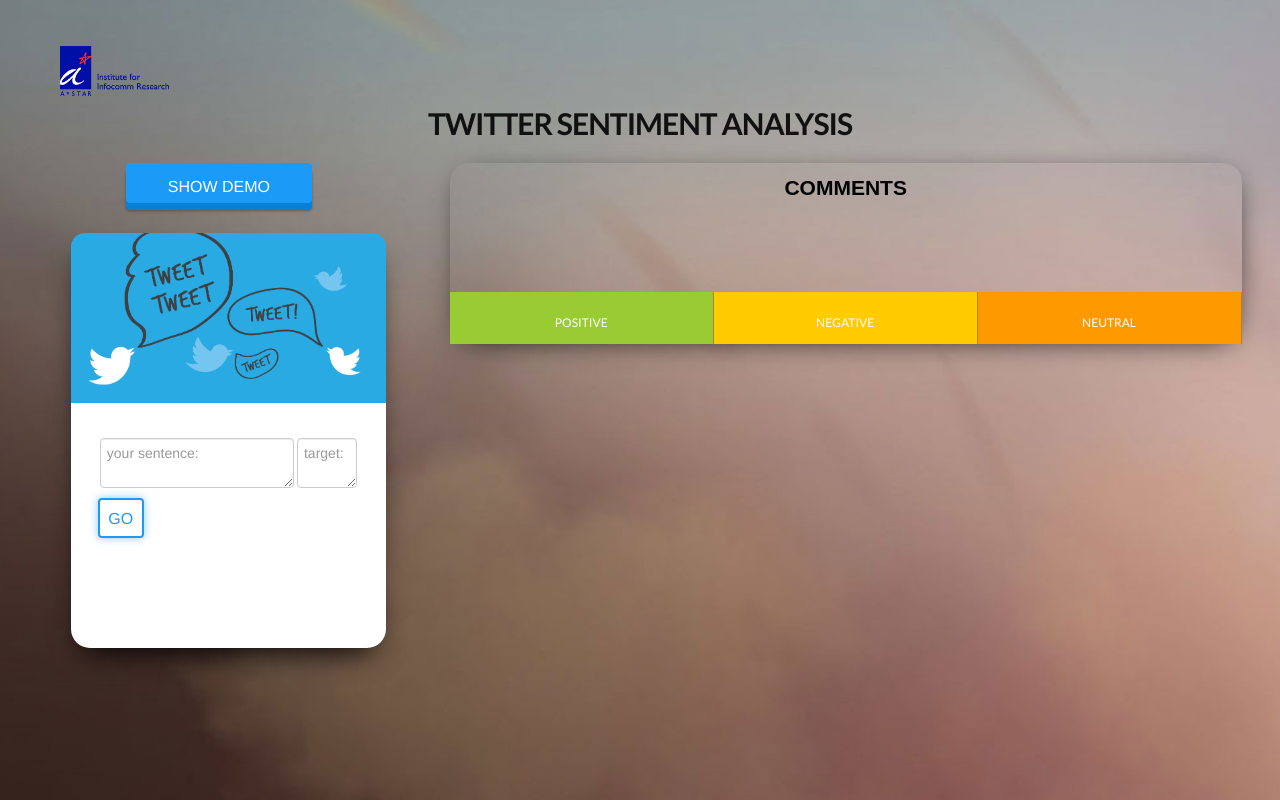
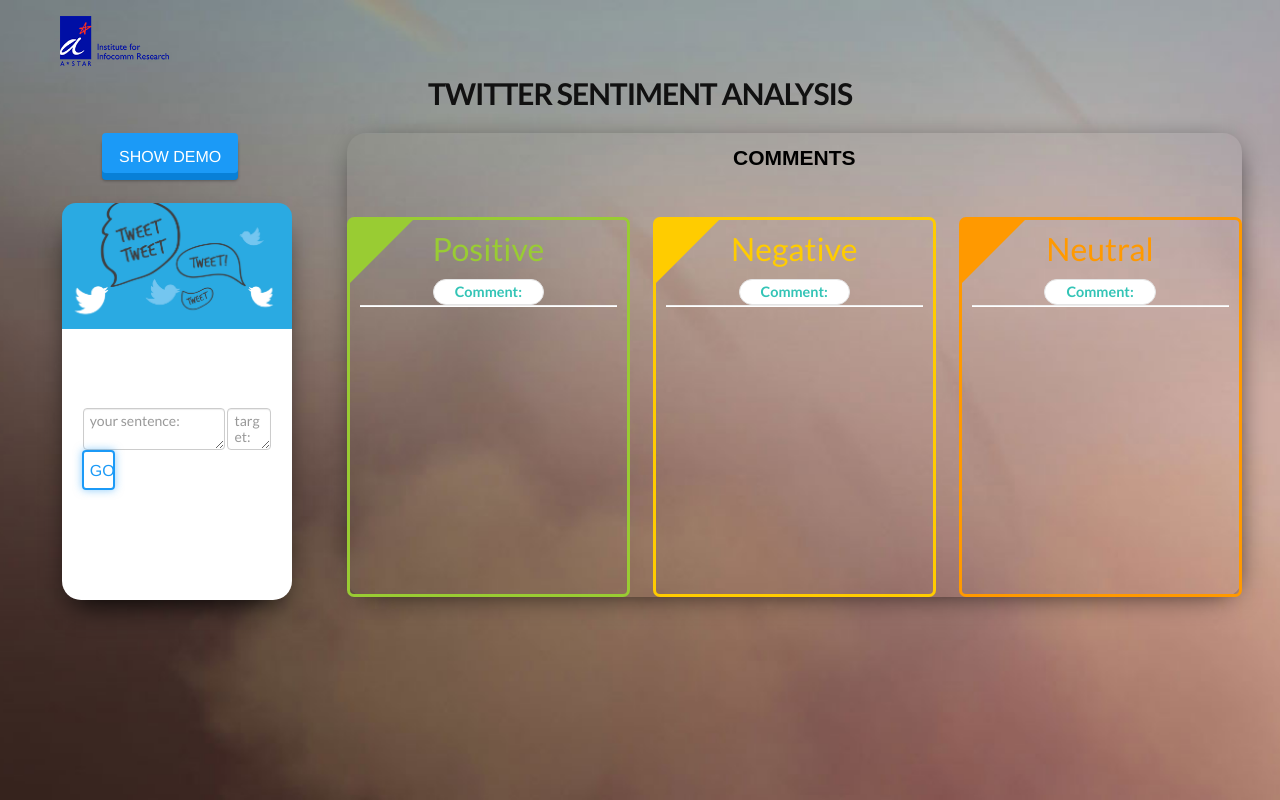
Before and after one commit to zhangyuchen584/careerfair_demo, a website: page app/index.html at #!/view2 in a window 1280 px wide. Drawn offline with nearby package versions, Linux system fonts and the light colour scheme.

Commit message:
change_color_

```diff
--- a/app/app.css
+++ b/app/app.css
@@ -56,7 +56,7 @@
 font-family: Arial,serif;
 color: #111111;
 font-weight: bold;
-font-size: 1.3em;
+font-size: 1.4em;
 font-weight: bold;
 padding-bottom: 9px;
 padding-top: 9px;
@@ -103,7 +103,6 @@
     border-top-right-radius: 14px;
 }
 
-
 .clash-card__unit-name1 {
     font-size: 26px;
     color: black;
@@ -113,6 +112,129 @@
     text-align: left;
 }
 
+.package {
+  -webkit-box-sizing: border-box;
+          box-sizing: border-box;
+  /*width: 301px;*/
+  height: 380px;
+  border: 3px solid #e8e8e8;
+  border-radius: 7px;
+  display: inline-block;
+  padding: 24px 10px 5px 10px;
+  text-align: center;
+  float: left;
+  -webkit-transition: margin-top 0.5s linear;
+  transition: margin-top 0.5s linear;
+  position: relative;
+}
+.package:hover {
+  margin-top: -30px;
+  -webkit-transition: margin-top 0.3s linear;
+  transition: margin-top 0.3s linear;
+}
+.name {
+  color: #565656;
+  font-weight: 300;
+  font-size: 2rem;
+  margin-top: -5px;
+}
+.price {
+  margin-top: 7px;
+  font-weight: bold;
+}
+.price::after {
+  content: " / month per user";
+  font-weight: normal;
+}
+/*hr {
+  background-color: #111111;
+  border: none;
+  height: 1px;
+}*/
+.trial {
+  font-size: .9rem;
+  font-weight: 600;
+  padding: 2px 21px 2px 21px;
+  color: #33c4b6;
+  border: 1px solid #e4e4e4;
+  display: inline-block;
+  border-radius: 15px;
+  background-color: white;
+  position: relative;
+  bottom: -20px;
+}
+ul {
+  list-style: none;
+  padding: 0;
+  text-align: left;
+  margin-top: 29px;
+}
+/*li {
+  margin-bottom: 15px;
+}
+.checkIcon {
+  font-family: "FontAwesome";
+  content: "\f00c";
+}*/
+/*li::before {
+  font-family: "FontAwesome";
+  content: "\f00c";
+  font-size: 1.3rem;
+  color: #33c4b6;
+  margin-right: 3px;
+}*/
+
+
+.positive {
+  border-color: #99CC33;
+}
+.positive::before {
+  border-style: solid;
+  border-width: 64px 64px 0 0;
+  margin-left: -1px;
+  border-color: #99CC33 transparent transparent transparent;
+}
+.negtive {
+  border-color: #ffcc00;
+}
+.negtive::before {
+  border-style: solid;
+  border-width: 64px 64px 0 0;
+  margin-left: -1px;
+  border-color: #ffcc00 transparent transparent transparent;
+}
+.neutral {
+  border-color: #ff9900;
+}
+.neutral::before {
+  border-style: solid;
+  border-width: 64px 64px 0 0;
+  margin-left: -1px;
+  border-color: #ff9900 transparent transparent transparent;
+}
+/* Triangle */
+.package::before {
+  width: 0;
+  height: 0;
+  position: absolute;
+  left: 0;
+  top: 0;
+  content: "";
+}
+.package::after {
+  font-family: "FontAwesome";
+  color: white;
+  position: absolute;
+/*  left: 9px;
+  top: 6px;
+*/  text-shadow: 0 0 2px #37c5b6;
+  font-size: 1.4rem;
+}
+.wrapper {
+  margin: -1px 0 0 0px;
+}
 .highlightedText {
-    background: yellow;
+    background: #33c4b6;
+    /*border:2px solid #33c4b6*/
+    /*color : #33c4b6;*/
 }
--- a/app/css/app.css
+++ b/app/css/app.css
@@ -13,6 +13,7 @@
 
 .wrapper:focus {
   outline: 0;
+
 }
 
 .card {
@@ -39,8 +40,8 @@
 .title{
 font-family: Arial,serif;
 color: #111111;
-font-size: 1.3em;
-font-weight: bold;
+font-size: 1.4em;
+/*font-weight: bold;*/
 /*margin-top: : 10px;*/
 /*margin-bottom: 10px;*/
 text-align: center;
--- a/app/view2/view2.html
+++ b/app/view2/view2.html
@@ -6,35 +6,31 @@
         <link href="../css/style.css" rel="stylesheet">
         <link href="../css/app.css" rel="stylesheet">
         <link href="../css/bootstrap-responsive.css" rel="stylesheet">
+        <meta name="viewport" content="width=device-width">
+        <link href='https://fonts.googleapis.com/css?family=Open+Sans:400,300,600' rel='stylesheet' type='text/css'>
+        <link rel="stylesheet" href="//maxcdn.bootstrapcdn.com/font-awesome/4.3.0/css/font-awesome.min.css">
+        <link rel="stylesheet" href="https://cdnjs.cloudflare.com/ajax/libs/normalize/5.0.0/normalize.min.css">
     </head>
     <body>
         <!-- <p>{{test}}</p> -->
         <!-- <span ng-bind-html="highlight(textToSearchThrough, searchText)"></span> -->
-
         <img  src="../I2R.png" width= 9% style="margin: 3px 0px 2px 22px" />
         <div class="hh">twitter sentiment analysis</div>
         <div class="row-fluid" style="margin-top: 15px">
-            <div class="span4 " >
+            <div class="span3 " >
                 <div class="row-fluid">
                     <div class="span3"></div>
-
-                        <!-- demo -->
                     <select id="uiSel" class="span6 button button-3d button-primary button-rounded analyze_button button-primary" ng-model="selectDemo" ng-options="x for (x,y) in demos" ng-change=updateSelected()><!-- ng-click="TwitterComments(demos.topic1.comments)" -->
                     <option value="" >SHOW DEMO</option>
                 </select>
-
                 <div ></div>
-
-
                 <div class="span3"></div></div>
                 <div class="row-fluid">
                     <div class="span1"></div>
                     <div class="span10">
                         <div class="clash-card1">
                             <div class="clash-card__image1 clash-card__image--barbarian1">
-
                             </div>
-
                             <div class="row-fluid">
                                 <div class="span1"></div>
                                 <div class="span10">
@@ -49,28 +45,15 @@
 
                                     <button class="span12 button button-glow button-border button-rounded button-primary"  ng-click = "analysis(inputComment,inputTarget)">GO</button>
                                 </div>
-
-
-                               <!--  <div class="span8">
-                                    <div class="title1" style="text-align: left;">
-
-                                        <div  ng-repeat="item in inputResult" ng-if = "showPolarity">
-                                            <li>{{item.polaType}}</li>
-                                        </div>
-
-                                    </div>
-                                </div> -->
                             </div>
                             <div class="row-fluid">
                                 <div class="span1"></div>
                                 <div class="span10 title1" style="text-align: left";>{{inputResult.data.polaType}}</div>
                             </div>
-
                             <div class="row-fluid">
                                 <div class="span1"></div>
                                 <div class="span10 title" style="text-align: left"  ng-bind-html="highlight(inputResult.data.sentence[0], inputResult.data.targ[0])"></div>
                             </div>
-
                             <div class="clash-card__unit-description">
                             </div>
                         </div>
@@ -79,51 +62,61 @@
                 </div>
 
             </div>
-            <div class="span8">
+            <div class="span9">
                 <div class="wrapper1">
                     <div class="card1">
                         <div class="TitleA">COMMENTS</div>
-                        <div class="card-body1">
+                        <div class='wrapper'>
+                            <div class='span4 package positive'>
+                                <div class='name' style="color: #99CC33;">Positive</div>
 
-                            <div class="textB ">{{selectDemo.target}}</div>
-
-                            <div class="title1">{{Classification[0][0].polaType}}</div>
-                            <div style="background-color: #e0e0eb ">
+                                <div class='trial'>Comment: {{Classification[0].length}}</div>
+                                <hr>
                                 <div  ng-repeat="item in Classification[0]">
-                                    <!-- //<a  data-ng-click="ShowId($event)"> -->
-                                    <li class="title" style="font-weight: bold;text-align: left" ng-bind-html="highlight(item.sentence[0], item.targ[0])"></li>
-                                    <!-- <div style="font-weight: bold;"><li>{{item.sentence[0]}} </li></div> -->
-
+                                    <li class="title" style="text-align: left; margin:0px 5px 10px 5px" ng-bind-html="highlight(item.sentence[0], item.targ[0])"></li>
                                 </div>
                             </div>
+                            <div class='span4 package negtive'>
+                                <div class='name' style="color: #ffcc00;">Negative</div>
+                                <div class='trial'>Comment: {{Classification[1].length}}</div>
 
-                            <div class="title1">{{Classification[1][0].polaType}}</div>
-                            <div style="background-color: transparent ">
+                                <hr>
+
                                 <div  ng-repeat="item in Classification[1]">
-                                    <!-- //<a  data-ng-click="ShowId($event)"> -->
-                                    <li style="font-weight: bold;" ng-bind-html="highlight(item.sentence[0], item.targ[0])"></li>
-
-                                    <!-- <div style="font-weight: bold;"><li>{{item.sentence[0]}} </li></div> -->
+                                    <li class="title" style="text-align: left; margin:0px 5px 10px 5px" ng-bind-html="highlight(item.sentence[0], item.targ[0])"></li>
                                 </div>
                             </div>
+                            <div class='span4 package neutral'>
+                                <div class='name' style="color: #ff9900;">Neutral</div>
+                                <div class='trial'>Comment: {{Classification[2].length}}</div>
+                                <hr>
 
-                            <div class="title1">{{Classification[2][0].polaType}}</div>
-                            <div style="background-color: #e0e0eb ">
                                 <div  ng-repeat="item in Classification[2]">
-                                    <!-- //<a  data-ng-click="ShowId($event)"> -->
-                                    <li style="font-weight: bold;" ng-bind-html="highlight(item.sentence[0], item.targ[0])"></li>
-                                    <!-- <div style="font-weight: bold;"><li>{{item.sentence[0]}} </li></div> -->
+                                    <li class="title" style="text-align: left; margin:0px 5px 10px 5px" ng-bind-html="highlight(item.sentence[0], item.targ[0])"></li>
                                 </div>
                             </div>
-
                         </div>
-                        <div class="clash-card__unit-stats clash-card__unit-stats--barbarian clearfix">
+                        <!-- <div class="card-body1">
+                            <div class="title1" style="color: #99CC33; font-weight: bold">{{Classification[0][0].polaType}}</div>
+                            <div  ng-repeat="item in Classification[0]">
+                                <li class="title" style="text-align: left; margin:0px 5px 10px 5px" ng-bind-html="highlight(item.sentence[0], item.targ[0])"></li>
+                            </div>
+                            <div class="title1" style="color: #ffcc00; font-weight: bold">{{Classification[1][0].polaType}}</div>
+                            <div  ng-repeat="item in Classification[1]">
+                                <li class="title" style="text-align: left; margin:0px 5px 10px 5px" ng-bind-html="highlight(item.sentence[0], item.targ[0])"></li>
+                            </div>
+                            <div class="title1" style="color: #ff9900; font-weight: bold">{{Classification[2][0].polaType}}</div>
+                            <div  ng-repeat="item in Classification[2]">
+                                <li class="title" style="text-align: left; margin:0px 5px 10px 5px" ng-bind-html="highlight(item.sentence[0], item.targ[0])"></li>
+                            </div>
+                        </div> -->
+                        <!--  <div class="clash-card__unit-stats clash-card__unit-stats--barbarian clearfix">
                             <div class="one-third " style="background-color: #99CC33 ">
                                 <div class="stat" >{{Classification[0].length}}
                                 </div>
                                 <div class="stat-value">Positive</div>
                             </div>
-                            <div class="one-third" style="background-color: #FFCC00">
+                            <div class="one-third" style="background-color: #ffcc00">
                                 <div class="stat">{{Classification[1].length}}</div>
                                 <div class="stat-value">Negative</div>
                             </div>
@@ -131,9 +124,9 @@
                                 <div class="stat">{{Classification[2].length}}</div>
                                 <div class="stat-value">Neutral</div>
                             </div>
+                        </div> -->
                     </div>
-                        </div> <!-- end clash-card barbarian-->
-                        </div> <!-- end wrapper -->
+                </div>
             </div>
         </div>
     </body>
--- a/app/view2/view2.js
+++ b/app/view2/view2.js
@@ -19,11 +19,11 @@
 
     $scope.demos = {
         'SMRT Signalling Fault' : {target:"Topic: Due to a track signalling fault, pls add 30mins train travel time btwn #ChangiAirport and #TanahMerah. Free regular bus are available between #Tanah Merah and #Changi Airport.",
-        comments : "Please explain why such faults occur again after the recent two full Sundays of train system closures? It is implied that nothing is still being done to rectify the new signaling system ?\tsystem\nFirst fault 2018.\tfault\nNew year. same shit\tsame"},
+        comments : "the food is good\tfood\nthe food is bad\tfood\nPlease explain why such faults occur again after the recent two full Sundays of train system closures? It is implied that nothing is still being done to rectify the new signaling system ?\tsystem\nFirst fault 2018.\tfault\nNew year. same shit\tsame"},
         'Apology for Traffic Issue' : {target:"Topic: We are sorry that your journey will be affected during this period. Thank you for your patience and understanding.",
-        comments : "London has tube breakdowns everyday. You're actually lucky you don't get more distribution in Singapore this is much worse and more normal in other countries\tcountries\nIn London the vechicle prices are not so high and people can easily own a car !!! Here people relay only on public transport.\tpublic"},
+        comments : "the food is good\tfood\nthe food is bad\tfood\nLondon has tube breakdowns everyday. You're actually lucky you don't get more distribution in Singapore this is much worse and more normal in other countries\tcountries\nIn London the vechicle prices are not so high and people can easily own a car !!! Here people relay only on public transport.\tpublic"},
         'Floor Collapsed Accident' : {target:"Topic: Video emerges online showing the moment a Jakarta stock exchange floor collapsed under a group of visiting students http://cna.asia/2FDAL0H",
-        comments : "Video emerges online showing the moment a Jakarta stock exchange floor collapsed under a group of visiting students http://cna.asia/2FDAL0H\tstudents\nThe design is very bad . Cantilever floor slab should have been designed for such scenarios.\tdesigned\n75 injured. Nil deaths reported.\tdeaths"},
+        comments : "the food is good\tfood\nthe food is bad\tfood\nVideo emerges online showing the moment a Jakarta stock exchange floor collapsed under a group of visiting students http://cna.asia/2FDAL0H\tstudents\nThe design is very bad . Cantilever floor slab should have been designed for such scenarios.\tdesigned\n75 injured. Nil deaths reported.\tdeaths"},
     }
 
     // $scope.textToSearchThrough = 'yuchen, hello word'
```
Lines whose indentation alone changed are shown as unchanged.
